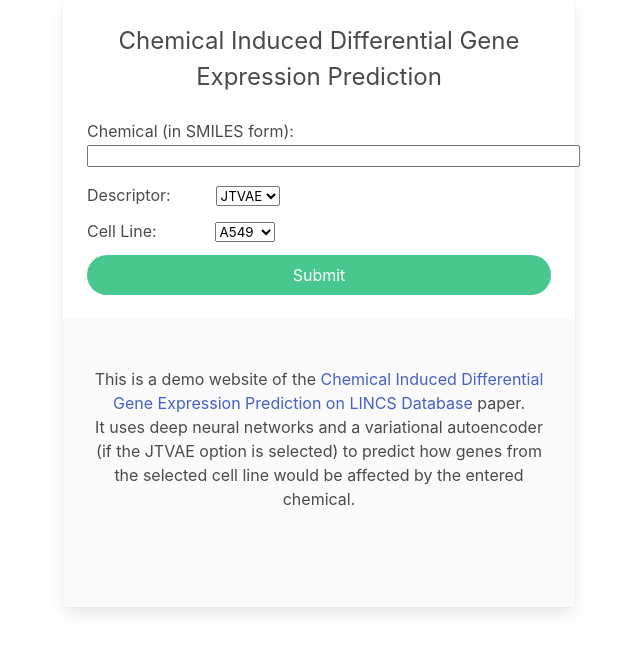
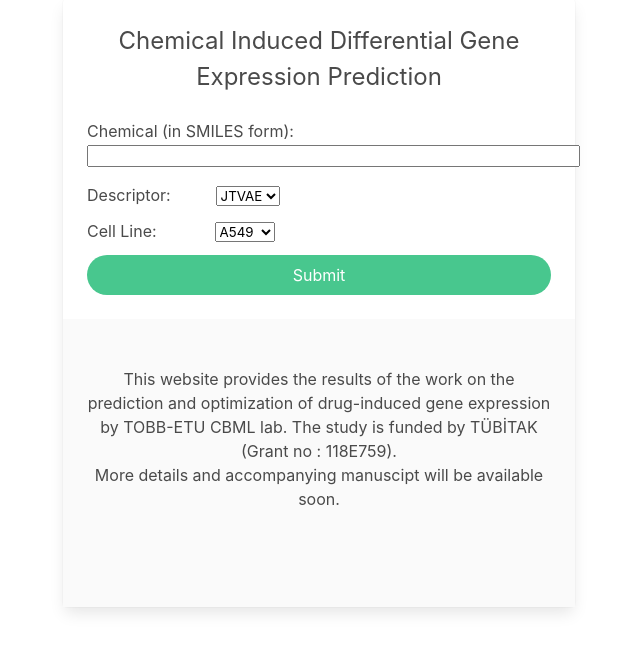
Before and after one commit to tanlab/project-118E759-demo, a Flask app: page / in a window 1280 px wide. Shown: the part 97-749 px from the top of the page, without its empty margins (321-961 px from the left). Run offline with Flask 2, Linux system fonts and the light colour scheme.

Commit message:
updated homepage

```diff
--- a/templates/home.html
+++ b/templates/home.html
@@ -78,7 +78,7 @@
         <footer class="footer">
         <div class="content has-text-centered">
             <p>
-                This is a demo website of the <a href="https://doi.org/10.1109/BIBE50027.2020.00026" rel="noopener">Chemical Induced Differential Gene Expression Prediction on LINCS Database</a> paper.<br> It uses deep neural networks and a variational autoencoder (if the JTVAE option is selected) to predict how genes from the selected cell line would be affected by the entered chemical.
+                This website provides the results of the work on the prediction and optimization of drug-induced gene expression by TOBB-ETU CBML lab. The study is funded by TÜBİTAK (Grant no : 118E759). <br> More details and accompanying manuscipt will be available soon.
             </p>
         </div>
     </footer>
```
Also changed, not shown: 2 other files.
